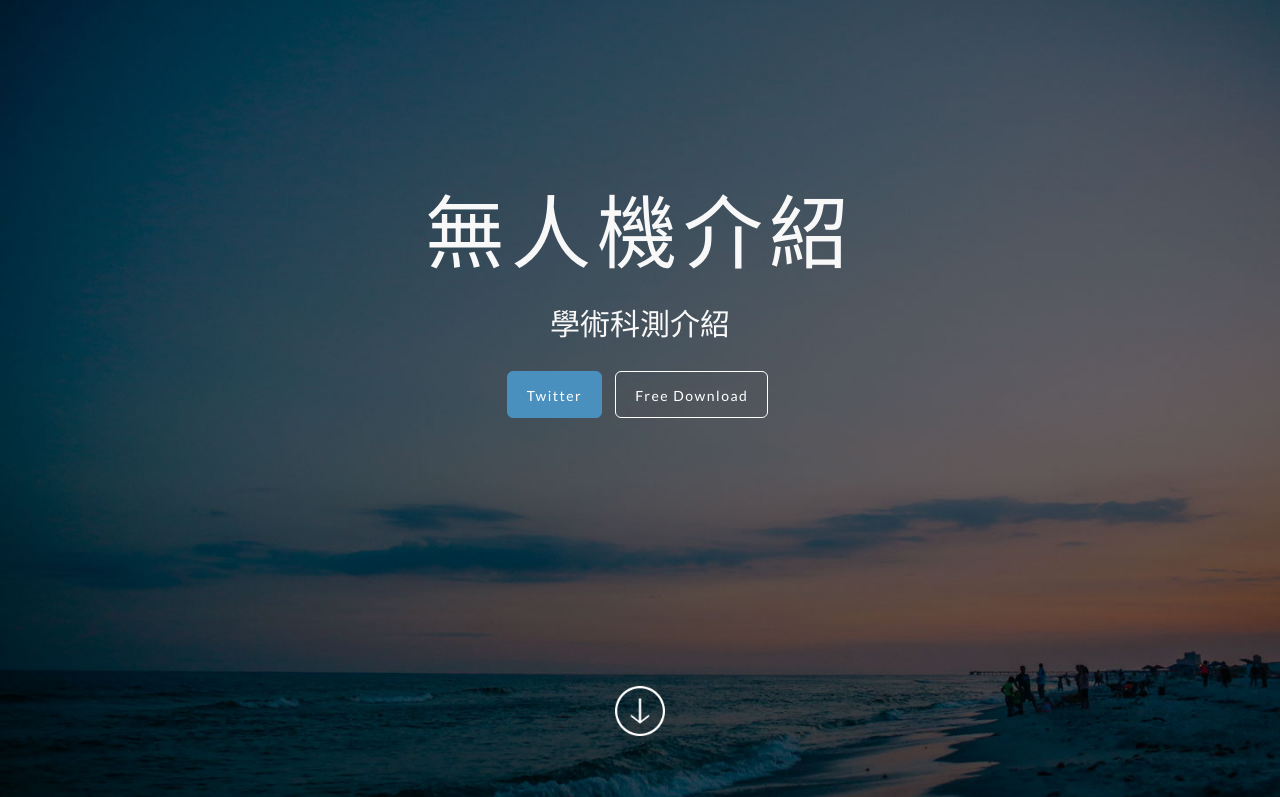
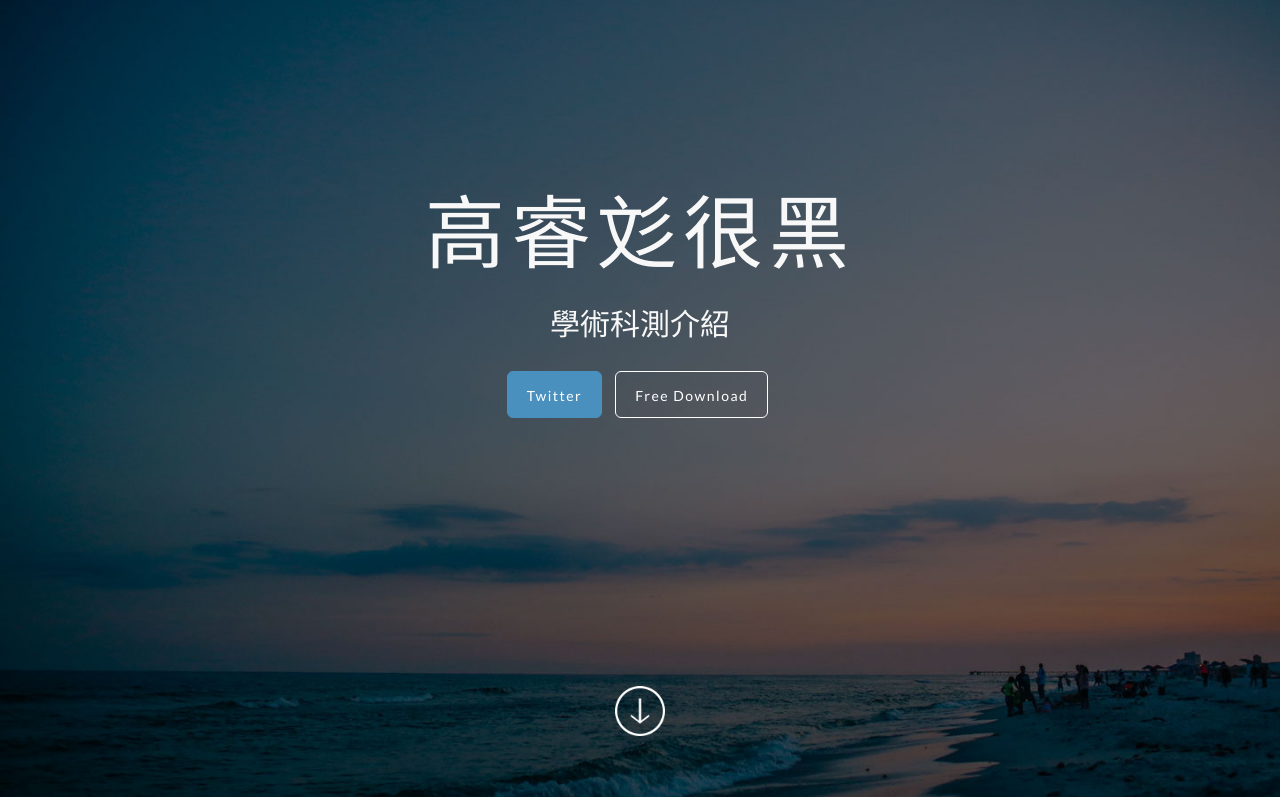
Before and after one commit to yoyoy0403/webox2, a plain HTML site: page index.html in a window 1280 px wide. Shown: the top 797 px of the page. Drawn offline with Linux system fonts and the light colour scheme.

Commit message:
Update index.html

```diff
--- a/index.html
+++ b/index.html
@@ -59,7 +59,7 @@
 	<!-- FullScreen -->
     <div class="intro-header">
 		<div class="col-xs-12 text-center abcen1">
-			<h1 class="h1_home wow fadeIn" data-wow-delay="0.4s">無人機介紹</h1>
+			<h1 class="h1_home wow fadeIn" data-wow-delay="0.4s">高睿彣很黑</h1>
 			<h3 class="h3_home wow fadeIn" data-wow-delay="0.6s">學術科測介紹</h3>
 			<ul class="list-inline intro-social-buttons">
 				<li><a href="https://twitter.com/galantiandrea" class="btn  btn-lg mybutton_cyano wow fadeIn" data-wow-delay="0.8s"><span class="network-name">Twitter</span></a>
```
